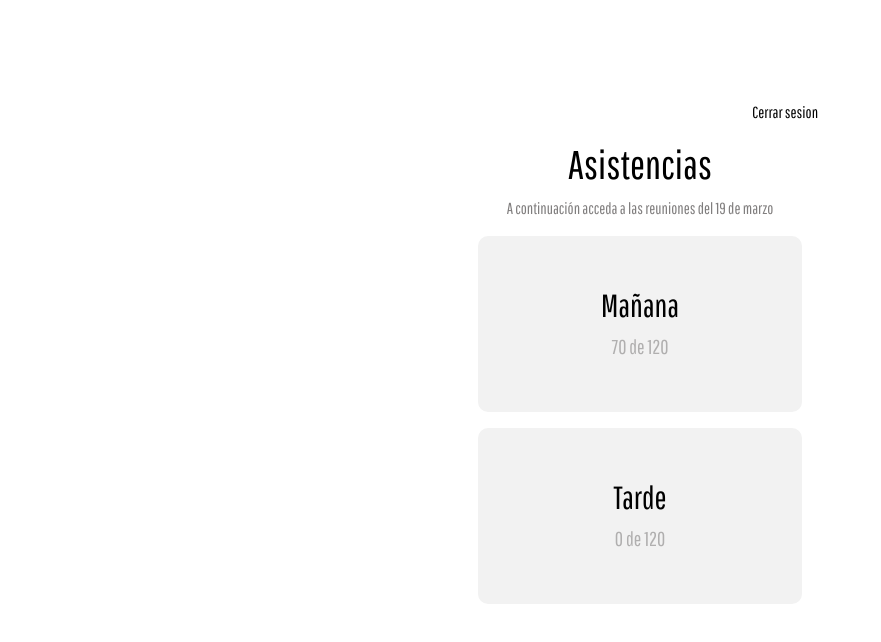
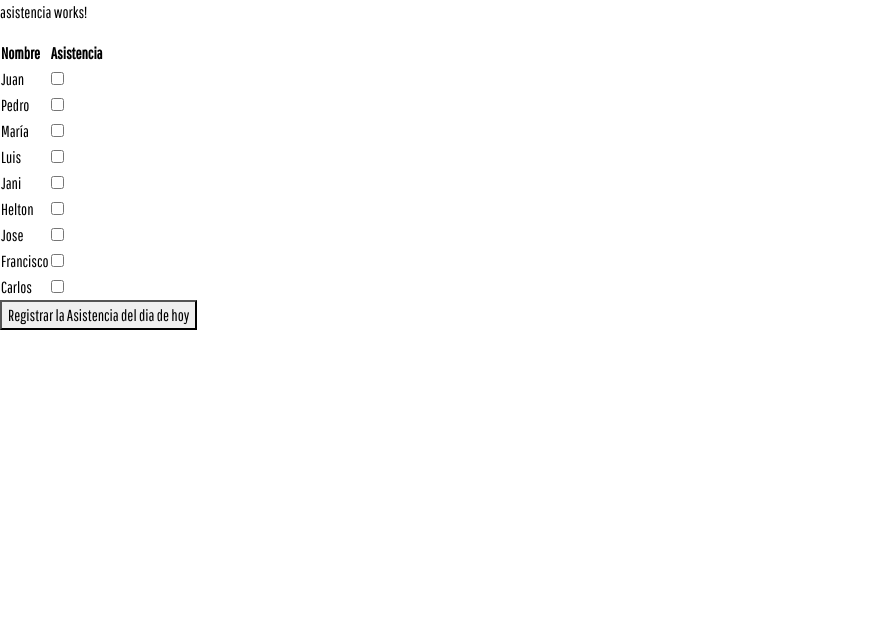
Before and after one commit to LuisMejia1020/Sistema-de-asistencia-de-Iglesia, an Angular app in the folder my-app/: page / in a window 1280 px wide. Shown: the top 642 px of the page, without its empty margins (0-881 px from the left). Built offline with nearby package versions, Linux system fonts and the light colour scheme.

Commit message:
Update app.component.html
Iniciando trabajo para asistencia

```diff
--- a/my-app/src/app/app.component.html
+++ b/my-app/src/app/app.component.html
@@ -1,7 +1,7 @@
 <!-- <app-acceder-sistema-usuario></app-acceder-sistema-usuario> -->
 <!-- <app-login-usuario></app-login-usuario> -->
-<app-reuniones></app-reuniones>
-<!-- <app-asistencia></app-asistencia> -->
+<!-- <app-reuniones></app-reuniones> -->
+<app-asistencia></app-asistencia>
 <!-- <app-registro-usuario></app-registro-usuario> -->
 <!-- <app-login-administrador></app-login-administrador> -->
 <!-- <app-lista-usuarios></app-lista-usuarios> -->
```
